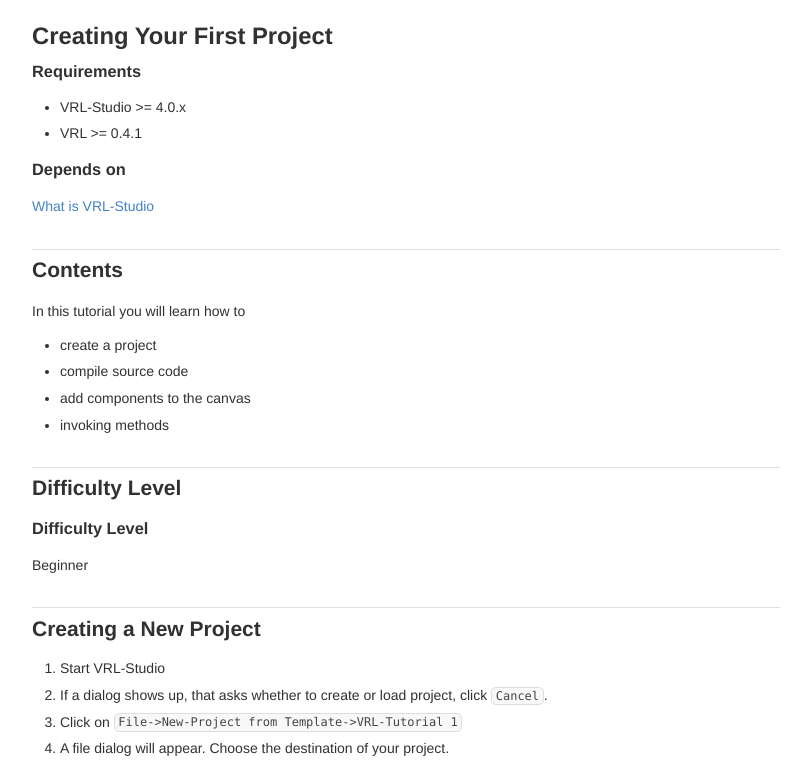
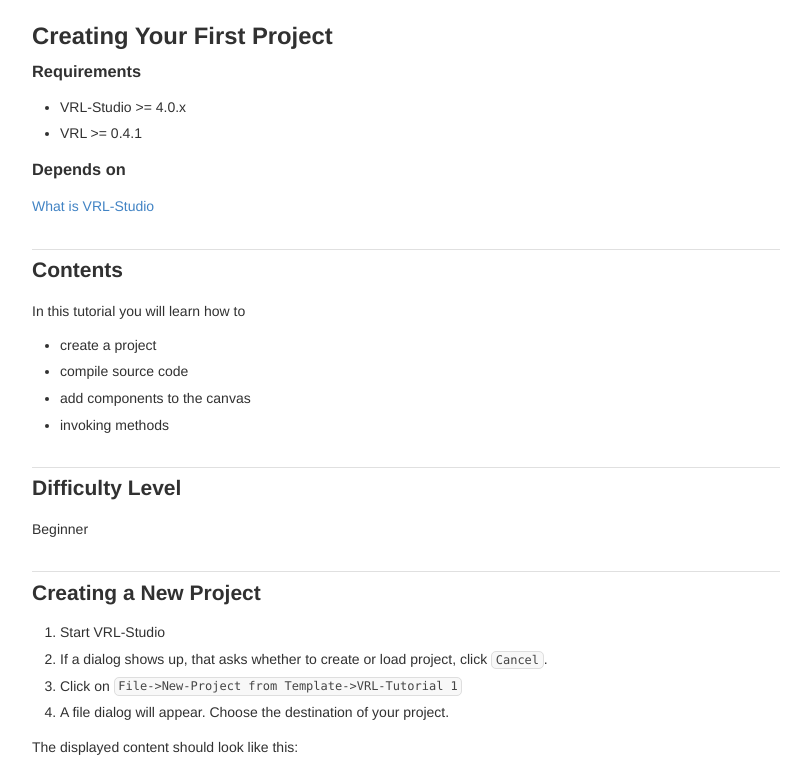
Before and after one commit to miho/VRL-Documentation, a plain HTML site: page vrl-studio/creating-your-first-project.html in a window 1280 px wide. Shown: the top 769 px of the page, without its empty margins (234-1045 px from the left). Drawn offline with Linux system fonts and the light colour scheme.

Commit message:
help index links fixed

```diff
--- a/vrl-studio/creating-your-first-project.html
+++ b/vrl-studio/creating-your-first-project.html
@@ -30,8 +30,6 @@
 </ul>
 
 <h2 id="difficultylevel">Difficulty Level</h2>
-
-<h3 id="difficultylevel">Difficulty Level</h3>
 
 <p>Beginner</p>
 
```
